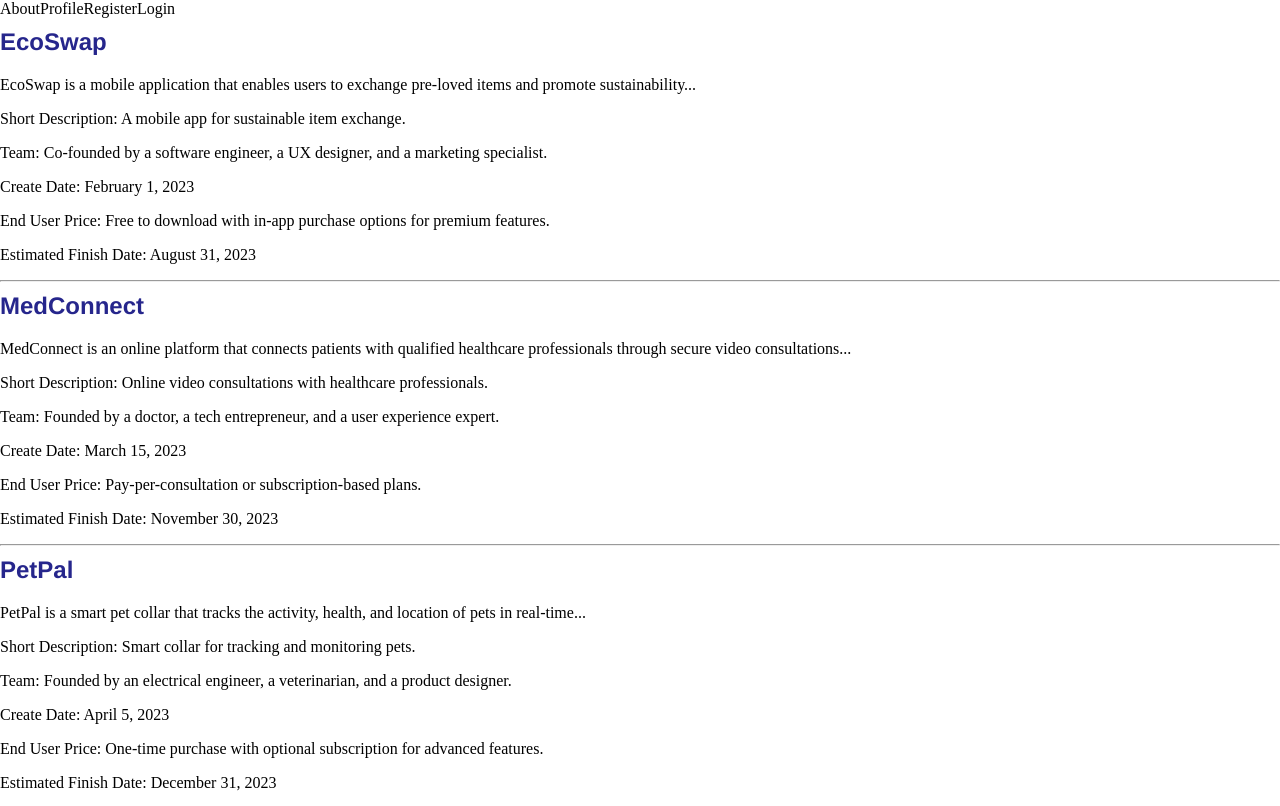
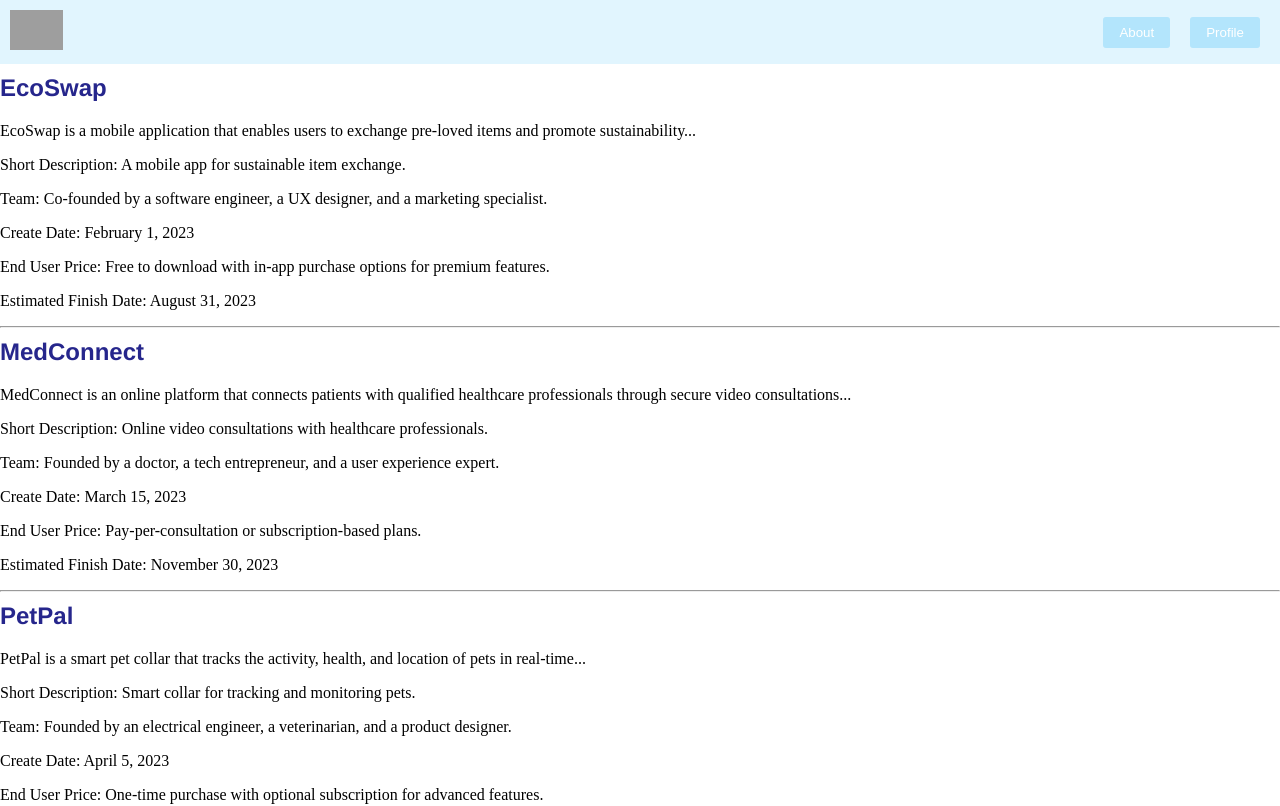
Before and after one commit to dusenkot/marketplace, a React (Vite) app: page / in a window 1280 px wide. Shown: the top 806 px of the page. Built offline with nearby package versions, Linux system fonts and the light colour scheme; grey boxes are pictures that could not be loaded.

Commit message:
little update header

```diff
--- a/src/components/screens/home/form-send/forms-sends.jsx
+++ b/src/components/screens/home/form-send/forms-sends.jsx
@@ -5,15 +5,46 @@ const FormSends = () => {
   const navigateTo = useNavigate();
 
 
-  return (
-    <div>
-      <span onClick={() => navigateTo('/about')}>About</span>
-      <span onClick={() => navigateTo('/profile')}>Profile</span>
-      <span onClick={() => navigateTo('/sign_up')}>Register</span>
-      <span onClick={() => navigateTo('/sign_in')}>Login</span>
+return (
+  <header style={styles.header}>
+    <div style={styles.left}>
+      <img src="path/to/image.png" alt="Logo" style={styles.logo} />
     </div>
-
-  );
+    <div style={styles.middle}>
+      <button style={styles.button}><span onClick={() => navigateTo('/about')}>About</span></button>
+      <button style={styles.button}><span onClick={() => navigateTo('/profile')}>Profile</span></button>
+    </div>
+  </header>
+);
 };
 
+const styles = {
+header: {
+  display: 'flex',
+  alignItems: 'center',
+  justifyContent: 'space-between',
+  backgroundColor: '#E1F5FE',
+  padding: '10px',
+},
+left: {},
+logo: {
+  height: '40px',
+  width: 'auto',
+},
+middle: {
+  display: 'flex',
+  justifyContent: 'center',
+},
+button: {
+  margin: '0 10px',
+  padding: '8px 16px',
+  backgroundColor: '#B3E5FC',
+  color: '#ffffff',
+  border: 'none',
+  borderRadius: '3px',
+  cursor: 'pointer',
+},
+};
+
+
 export default FormSends
```
Also changed, not shown: src/components/screens/home/form-send/logo.jpg (added).
